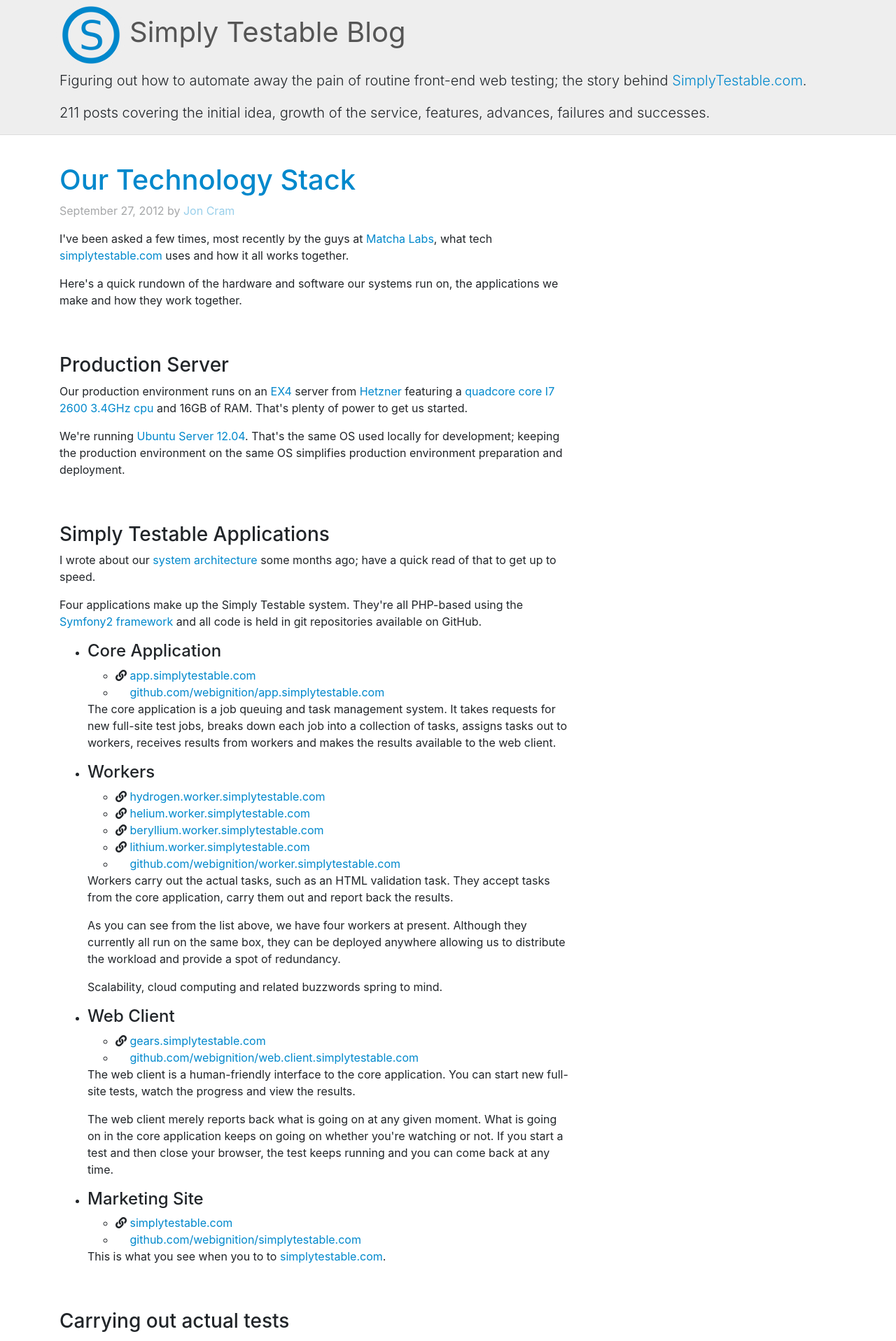
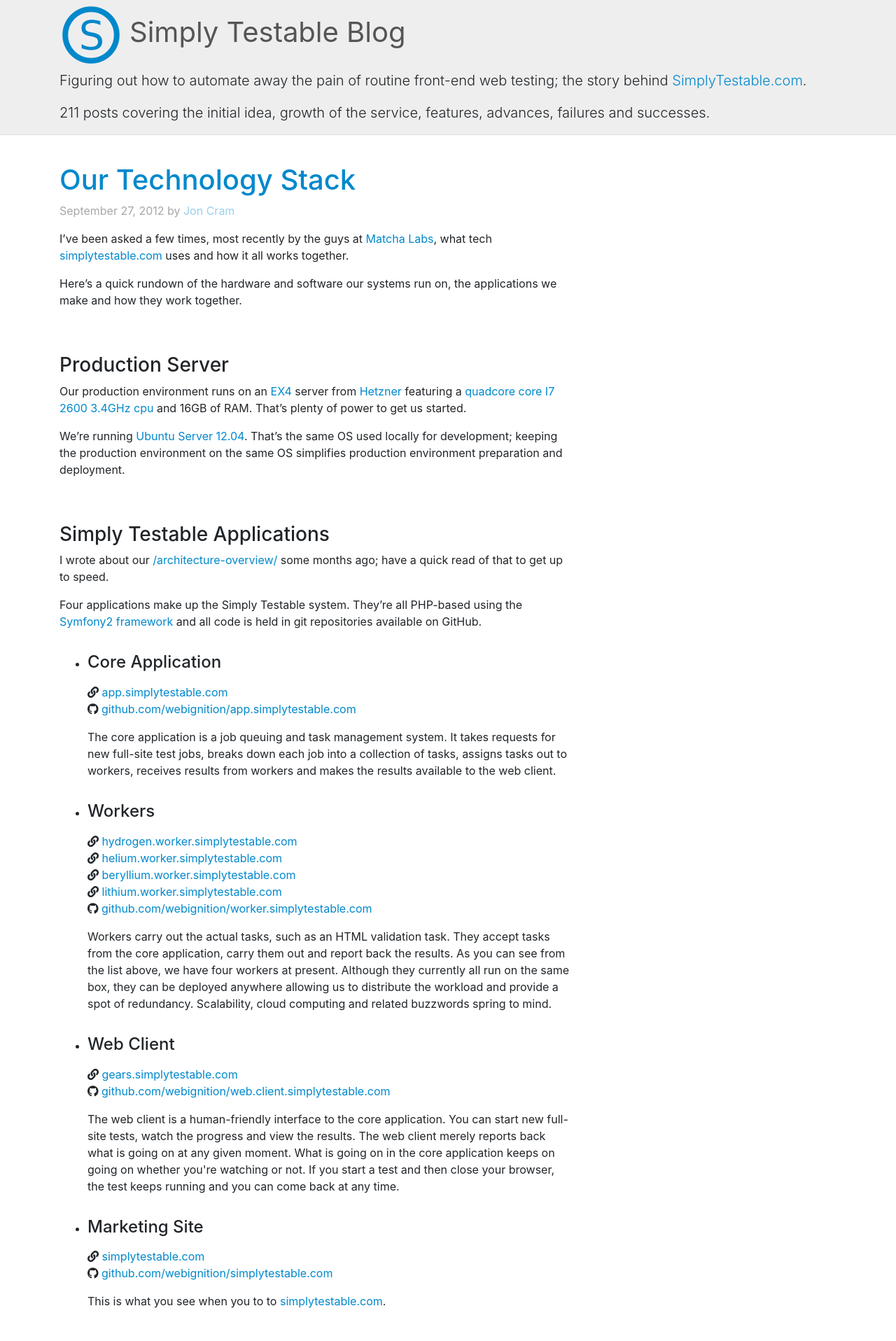
Before and after one commit to webignition/blog.simplytestable.com, a Jekyll site: the page built from _posts/2012/2012-09-27-our-technology-stack.md, in a window 1280 px wide. Shown: the top 1916 px of the page at 70% size. Built offline with Jekyll 4.4.1, drawn with Linux system fonts in a browser that asks for light colours; nearby versions of some CDN libraries; comment, search, counter and statistics services are not loaded; some of the changed text lies outside the part shown.

Commit message:
Convert posts to markdown (12/N)

```diff
--- a/_posts/2012/2012-09-27-our-technology-stack.html
+++ /dev/null
@@ -1,260 +0,0 @@
----
-layout: default
-title: "Our Technology Stack"
-author:
-    name: Jon Cram
-    url: https://github.com/webignition
----
-
-<div class="section">
-    <p>
-        I've been asked a few times, most recently by the guys at <a href="http://www.matchalabs.com/">Matcha Labs</a>,
-        what tech <a href="https://simplytestable.com">simplytestable.com</a> uses and how it all works together.
-    </p>
-    <p>
-        Here's a quick rundown of the hardware and software our systems run on, the applications we make
-        and how they work together.
-    </p>
-</div>
-
-<div class="section">
-    <h3>
-        Production Server
-    </h3>
-    <p>
-        Our production environment runs on an <a href="http://www.hetzner.de/en/hosting/produkte_rootserver/ex4">EX4</a>
-        server from <a href="http://www.hetzner.de/en/">Hetzner</a> featuring a <a href="http://ark.intel.com/products/52213">quadcore core I7 2600 3.4GHz cpu</a> and 16GB of RAM.
-        That's plenty of power to get us started.
-    </p>
-    <p>
-        We're running <a href="https://wiki.ubuntu.com/PrecisePangolin/ReleaseNotes/UbuntuServer">Ubuntu Server 12.04</a>.
-        That's the same OS used locally for development; keeping the production environment on the same OS simplifies
-        production environment preparation and deployment.
-    </p>
-</div>
-
-<div class="section">
-    <h3>
-        Simply Testable Applications
-    </h3>
-    <p>
-        I wrote about our <a href="/architecture-overview/">system architecture</a>
-        some months ago; have a quick read of that to get up to speed.
-    </p>
-    <p>
-        Four applications make up the Simply Testable system. They're all PHP-based using the <a href="http://symfony.com/">Symfony2 framework</a>
-        and all code is held in git repositories available on GitHub.
-    </p>
-    <ul class="application-list">
-        <li>
-            <div>
-                <h4>Core Application</h4>
-                <div class="application-meta">
-                    <ul>
-                        <li>
-                            <i class="fa fa-link"></i> <a href="http://app.simplytestable.com/">app.simplytestable.com</a><br />
-                        </li>
-                        <li>
-                            <i class="fa fa-github"></i> <a href="https://github.com/webignition/app.simplytestable.com">github.com/webignition/app.simplytestable.com</a>
-                        </li>
-                    </ul>
-                </div>
-            </div>
-            <p>
-                The core application is a job queuing and task management system. It takes requests for new full-site
-                test jobs, breaks down each job into a collection of tasks, assigns tasks out to workers, receives
-                results from workers and makes the results available to the web client.
-            </p>
-        </li>
-        <li>
-            <div>
-                <h4>Workers</h4>
-                <div class="application-meta">
-                    <ul>
-                        <li>
-                            <i class="fa fa-link"></i> <a href="http://hydrogen.worker.simplytestable.com/status/">hydrogen.worker.simplytestable.com</a><br />
-                        </li>
-                        <li>
-                            <i class="fa fa-link"></i> <a href="http://helium.worker.simplytestable.com/status/">helium.worker.simplytestable.com</a><br />
-                        </li>
-                        <li>
-                            <i class="fa fa-link"></i> <a href="http://beryllium.worker.simplytestable.com/status/">beryllium.worker.simplytestable.com</a><br />
-                        </li>
-                        <li>
-                            <i class="fa fa-link"></i> <a href="http://lithium.worker.simplytestable.com/status/">lithium.worker.simplytestable.com</a><br />
-                        </li>
-                        <li>
-                            <i class="fa fa-github"></i> <a href="https://github.com/webignition/worker.simplytestable.com">github.com/webignition/worker.simplytestable.com</a>
-                        </li>
-                    </ul>
-                </div>
-            </div>
-            <p>
-                Workers carry out the actual tasks, such as an HTML validation task. They accept tasks from
-                the core application, carry them out and report back the results.
-            </p>
-            <p>
-                As you can see from the list above, we have four workers at present. Although
-                they currently all run on the same box, they can be deployed anywhere allowing us
-                to distribute the workload and provide a spot of redundancy.
-            </p>
-            <p>
-                Scalability, cloud computing and related buzzwords spring to mind.
-            </p>
-        </li>
-        <li>
-            <div>
-                <h4>Web Client</h4>
-                <div class="application-meta">
-                    <ul>
-                        <li>
-                            <i class="fa fa-link"></i> <a href="https://gears.simplytestable.com/">gears.simplytestable.com</a><br />
-                        </li>
-                        <li>
-                            <i class="fa fa-github"></i> <a href="https://github.com/webignition/web.client.simplytestable.com">github.com/webignition/web.client.simplytestable.com</a>
-                        </li>
-                    </ul>
-                </div>
-            </div>
-            <p>
-                The web client is a human-friendly interface to the core application. You can start new full-site
-                tests, watch the progress and view the results.
-            </p>
-            <p>
-                The web client merely reports back what is going on at any given moment. What is going on in
-                the core application keeps on going on whether you're watching or not. If you start a test
-                and then close your browser, the test keeps running and you can come back at any time.
-            </p>
-        </li>
-        <li>
-            <div>
-                <h4>Marketing Site</h4>
-                <div class="application-meta">
-                    <ul>
-                        <li>
-                            <i class="fa fa-link"></i> <a href="https://simplytestable.com/">simplytestable.com</a><br />
-                        </li>
-                        <li>
-                            <i class="fa fa-github"></i> <a href="https://github.com/webignition/simplytestable.com">github.com/webignition/simplytestable.com</a>
-                        </li>
-                    </ul>
-                </div>
-            </div>
-            <p>
-                This is what you see when you to to <a href="https://simplytestable.com/">simplytestable.com</a>.
-            </p>
-        </li>
-    </ul>
-</div>
-
-<div class="section">
-    <h3>
-        Carrying out actual tests
-    </h3>
-    <p>
-        Each worker runs a local copy of the <a href="http://validator.w3.org/">W3C HTML validator</a>, backed by a local copy of the <a href="http://html5.validator.nu/">validator.nu HTML5 validator</a>
-    </p>
-    <p>
-        The W3C HTML validator is basically <a href="http://dvcs.w3.org/hg/markup-validator/file/tip/httpd/cgi-bin/check">one epic Perl script</a>.
-        The validator.nu HTML validator is a Java application.
-    </p>
-    <p>
-        Later I'll be adding local installations of the W3C CSS validator and JSLint.
-    </p>
-    <p>
-        The applications that actually carry out the tests are all quite different. Each worker
-        has a collection of drivers to interact with the testing applications. The HTML validation
-        driver, for example, tells a worker how to talk to the HTML validator and how to
-        understand what comes back.
-    </p>
-</div>
-
-<div class="section">
-    <h3>
-        Workflow Management
-    </h3>
-    <p>
-        If you were to take the code for the core application and the workers and deploy them somewhere
-        and start up a new full-site test you might be surprised to notice that absolutely nothing useful happens.
-    </p>
-    <p>
-        The workflow of each application comprises a number of steps either initialised by an HTTP request
-        or via issuing a command line command.
-    </p>
-    <p>
-        Let's quickly look at the workflow for a new test job as an example:
-    </p>
-    <ol>
-        <li>
-            <code>http://app.simplytestable.com/job/http://example.com/start/</code>
-        </li>
-        <li>
-            <code>php app/console simplytestable:job:prepare 1</code>
-        </li>
-        <li>
-            <code>php app/console simplytestable:task:assign 1</code>
-        </li>
-        <li>
-            <code>php app/console simplytestable:task:assign 2</code>
-        </li>
-        <li>
-            <code>php app/console simplytestable:task:assign N</code>
-        </li>
-    </ol>
-
-    <p>
-        Once a request to start a new job is receive, it must be prepared (URLs to test discovered
-        and a collection of tasks created) and then each task must be assigned out to a worker.
-    </p>
-
-    <p>
-        The whole process is a collection of distinct steps. Each step carries out a small unit of work and changes the state
-        of the job. Most are initialised via command line commands.
-    </p>
-
-    <p>
-        Distinct steps are easy to test. Distinct step failure is easy to handle. Distinct steps can happen later.
-        Distinct steps can (often) be run in parallel.
-    </p>
-
-    <p>
-        Distinct steps do not, however, run themselves. When one is done, that's it. Something else has to kick
-        off the next step and the one after that and so on.
-    </p>
-
-    <p>
-        Once every step is done, it pops a job in a queue to kick off the next step. When developing, we can
-        ignore this queue and manually kick off steps as needed to make things initially work and to investigate
-        bugs. The integration system can also ignore the queue and can instead sequentially kick off all steps
-        and verify that everything works bit by bit as a full-site test progresses.
-    </p>
-
-    <p>
-        The production system uses <a href="https://github.com/defunkt/resque#readme">Resque</a> to manage the workflow queue:
-    </p>
-    <blockquote>
-        &hellip; a Redis-backed library for creating background jobs, placing those jobs on multiple queues, and processing them later.
-    </blockquote>
-
-    <p>
-        Smashing, just what we need. It'd be awfully tedious to manually kick off each step in the production
-        environment.
-    </p>
-
-    <p>
-        This automates the workflow for both the core application and the workers. The core application
-        uses about 10 workflow job queues, all being serviced by about 100 Resque processes in total.
-        Each worker uses about 3 workflow job queues, all being serviced by about 15 Resque processes in total.
-    </p>
-    <h3>
-        That's it
-    </h3>
-    <p>
-        I'm done with my quick rundown of what we used, what it's made from and how it
-        manages to do what it does without constantly failing.
-    </p>
-    <p>
-        Send a message to <a href="https://twitter.com/simplytestable/">@simplytestable</a>
-        if you want to know more.
-    </p>
-</div>
--- /dev/null
+++ b/_posts/2012/2012-09-27-our-technology-stack.md
@@ -0,0 +1,174 @@
+---
+layout: default
+title: "Our Technology Stack"
+author:
+    name: Jon Cram
+    url: https://github.com/webignition
+---
+
+I've been asked a few times, most recently by the guys at [Matcha Labs](http://www.matchalabs.com/),
+what tech [simplytestable.com](https://simplytestable.com) uses and how it all works together.
+
+Here's a quick rundown of the hardware and software our systems run on, the applications we make
+and how they work together.
+
+### Production Server
+
+Our production environment runs on an [EX4](http://www.hetzner.de/en/hosting/produkte_rootserver/ex4)
+server from [Hetzner](http://www.hetzner.de/en/) featuring a [quadcore core I7 2600 3.4GHz cpu](http://ark.intel.com/products/52213) and 16GB of RAM.
+That's plenty of power to get us started.
+
+We're running [Ubuntu Server 12.04](https://wiki.ubuntu.com/PrecisePangolin/ReleaseNotes/UbuntuServer).
+That's the same OS used locally for development; keeping the production environment on the same OS simplifies
+production environment preparation and deployment.
+
+### Simply Testable Applications
+
+I wrote about our [/architecture-overview/](system architecture) some months ago; have a quick read of that
+ to get up to speed.
+
+Four applications make up the Simply Testable system. They're all PHP-based using the [Symfony2 framework](http://symfony.com/)
+and all code is held in git repositories available on GitHub.
+
+<ul class="application-list">
+    <li>
+        <h4>Core Application</h4>
+        <ul class="repository-list">
+            <li>
+                <i class="fa fa-link"></i> <a href="http://app.simplytestable.com/">app.simplytestable.com</a><br />
+            </li>
+            <li>
+                <i class="fab fa-github"></i> <a href="https://github.com/webignition/app.simplytestable.com">github.com/webignition/app.simplytestable.com</a>
+            </li>
+        </ul>
+
+        The core application is a job queuing and task management system. It takes requests for new full-site
+        test jobs, breaks down each job into a collection of tasks, assigns tasks out to workers, receives
+        results from workers and makes the results available to the web client.
+    </li>
+    <li>
+        <h4>Workers</h4>
+        <ul class="repository-list">
+            <li>
+                <i class="fa fa-link"></i> <a href="http://hydrogen.worker.simplytestable.com/status/">hydrogen.worker.simplytestable.com</a><br />
+            </li>
+            <li>
+                <i class="fa fa-link"></i> <a href="http://helium.worker.simplytestable.com/status/">helium.worker.simplytestable.com</a><br />
+            </li>
+            <li>
+                <i class="fa fa-link"></i> <a href="http://beryllium.worker.simplytestable.com/status/">beryllium.worker.simplytestable.com</a><br />
+            </li>
+            <li>
+                <i class="fa fa-link"></i> <a href="http://lithium.worker.simplytestable.com/status/">lithium.worker.simplytestable.com</a><br />
+            </li>
+            <li>
+                <i class="fab fa-github"></i> <a href="https://github.com/webignition/worker.simplytestable.com">github.com/webignition/worker.simplytestable.com</a>
+            </li>
+        </ul>
+
+        Workers carry out the actual tasks, such as an HTML validation task. They accept tasks from
+        the core application, carry them out and report back the results.
+
+        As you can see from the list above, we have four workers at present. Although
+        they currently all run on the same box, they can be deployed anywhere allowing us
+        to distribute the workload and provide a spot of redundancy.
+
+        Scalability, cloud computing and related buzzwords spring to mind.
+    </li>
+    <li>
+        <h4>Web Client</h4>
+        <ul class="repository-list">
+            <li>
+                <i class="fa fa-link"></i> <a href="https://gears.simplytestable.com/">gears.simplytestable.com</a><br />
+            </li>
+            <li>
+                <i class="fab fa-github"></i> <a href="https://github.com/webignition/web.client.simplytestable.com">github.com/webignition/web.client.simplytestable.com</a>
+            </li>
+        </ul>
+
+        The web client is a human-friendly interface to the core application. You can start new full-site
+        tests, watch the progress and view the results.
+
+        The web client merely reports back what is going on at any given moment. What is going on in
+        the core application keeps on going on whether you're watching or not. If you start a test
+        and then close your browser, the test keeps running and you can come back at any time.
+    </li>
+    <li>
+        <h4>Marketing Site</h4>
+        <ul class="repository-list">
+            <li>
+                <i class="fa fa-link"></i> <a href="https://simplytestable.com/">simplytestable.com</a><br />
+            </li>
+            <li>
+                <i class="fab fa-github"></i> <a href="https://github.com/webignition/simplytestable.com">github.com/webignition/simplytestable.com</a>
+            </li>
+        </ul>
+        This is what you see when you to to <a href="https://simplytestable.com/">simplytestable.com</a>.
+    </li>
+</ul>
+
+### Carrying out actual tests
+
+Each worker runs a local copy of the [W3C HTML validator](http://validator.w3.org/), backed by a local copy of the
+[validator.nu HTML5 validator](http://html5.validator.nu/).
+
+The W3C HTML validator is basically [one epic Perl script](http://dvcs.w3.org/hg/markup-validator/file/tip/httpd/cgi-bin/check).
+The validator.nu HTML validator is a Java application.
+
+Later I'll be adding local installations of the W3C CSS validator and JSLint.
+
+The applications that actually carry out the tests are all quite different. Each worker
+has a collection of drivers to interact with the testing applications. The HTML validation
+driver, for example, tells a worker how to talk to the HTML validator and how to
+understand what comes back.
+
+### Workflow Management
+
+If you were to take the code for the core application and the workers and deploy them somewhere
+and start up a new full-site test you might be surprised to notice that absolutely nothing useful happens.
+
+The workflow of each application comprises a number of steps either initialised by an HTTP request
+or via issuing a command line command.
+
+Let's quickly look at the workflow for a new test job as an example:
+
+1. `http://app.simplytestable.com/job/http://example.com/start/`
+2. `php app/console simplytestable:job:prepare 1`
+3. `php app/console simplytestable:task:assign 1`
+4. `php app/console simplytestable:task:assign 2`
+5. `php app/console simplytestable:task:assign N`
+
+Once a request to start a new job is received, it must be prepared (URLs to test discovered
+and a collection of tasks created) and then each task must be assigned out to a worker.
+
+The whole process is a collection of distinct steps. Each step carries out a small unit of work and changes the state
+of the job. Most are initialised via command line commands.
+
+Distinct steps are easy to test. Distinct step failure is easy to handle. Distinct steps can happen later.
+Distinct steps can (often) be run in parallel.
+
+Distinct steps do not, however, run themselves. When one is done, that's it. Something else has to kick
+off the next step and the one after that and so on.
+
+Once every step is done, it pops a job in a queue to kick off the next step. When developing, we can
+ignore this queue and manually kick off steps as needed to make things initially work and to investigate
+bugs. The integration system can also ignore the queue and can instead sequentially kick off all steps
+and verify that everything works bit by bit as a full-site test progresses.
+
+The production system uses [Resque](https://github.com/defunkt/resque#readme) to manage the workflow queue:
+
+> &hellip; a Redis-backed library for creating background jobs, placing those jobs on multiple queues, and processing them later.
+
+Smashing, just what we need. It'd be awfully tedious to manually kick off each step in the production
+environment.
+
+This automates the workflow for both the core application and the workers. The core application
+uses about 10 workflow job queues, all being serviced by about 100 Resque processes in total.
+Each worker uses about 3 workflow job queues, all being serviced by about 15 Resque processes in total.
+
+### That's it
+
+I'm done with my quick rundown of what we used, what it's made from and how it
+manages to do what it does without constantly failing.
+
+Send a message to [@simplytestable](https://twitter.com/simplytestable/) if you want to know more.
--- a/assets/css/foo.css
+++ b/assets/css/foo.css
@@ -176,6 +176,10 @@ header .name:before {
   margin-top: 64px;
 }
 
+.post h4 {
+  margin-top: 32px;
+}
+
 .comments {
   margin-top: 80px;
 }
```
